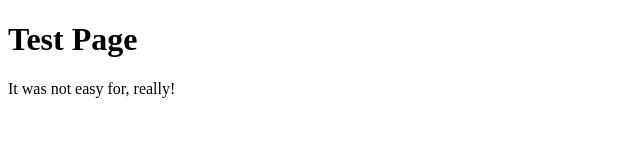
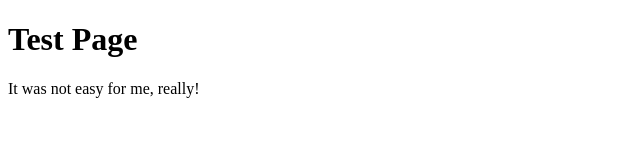
Before and after one commit to eraz0809/eraz0809.github.io, a plain HTML site: page index.html in a window 1280 px wide. Shown: the full height of the page, 0-640 px from the left. Drawn offline with Linux system fonts and the light colour scheme.

Commit message:
updated home page

```diff
--- a/index.html
+++ b/index.html
@@ -7,6 +7,6 @@
 </head>
 <body>
     <h1>Test Page</h1>
-    <p>It was not easy for, really!</p>
+    <p>It was not easy for me, really!</p>
 </body>
 </html>
```
